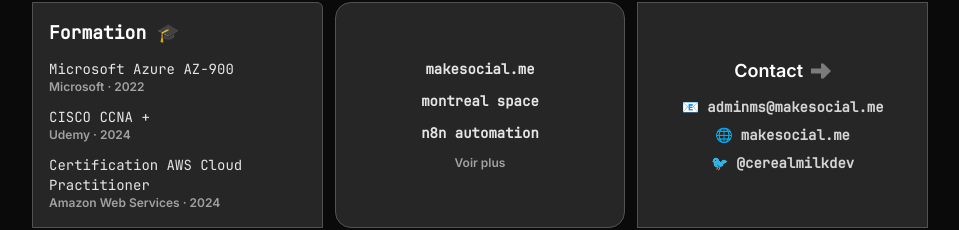
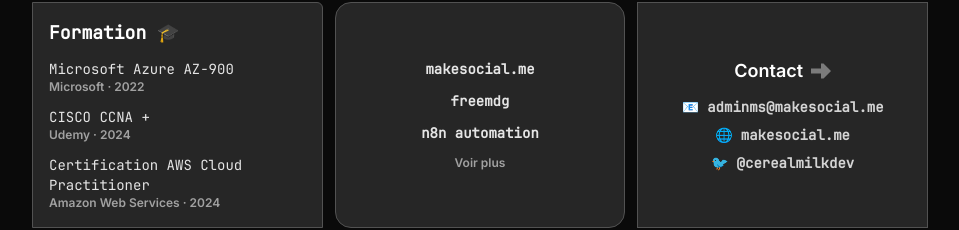
Before and after one commit to cerealmilkdev/portfolio2, a Next.js app: page / in a window 1280 px wide. Shown: the part 400-630 px from the top of the page, without its empty margins (160-1119 px from the left). Built offline with nearby package versions, Linux system fonts and the light colour scheme.

Commit message:
link project

```diff
--- a/app/page.tsx
+++ b/app/page.tsx
@@ -172,12 +172,12 @@ export default function Home() {
                 makesocial.me
               </a>
               <a
-                href="https://makesocial.me"
+                href="https://freemadagascar.vercel.app/"
                 className="text-neutral-200 hover:text-white transition-colors duration-200 font-mono text-sm"
                 target="_blank"
                 rel="noopener noreferrer"
               >
-                montreal space
+                freemdg
               </a>
               <a
                 href="https://makesocial.me"
```
